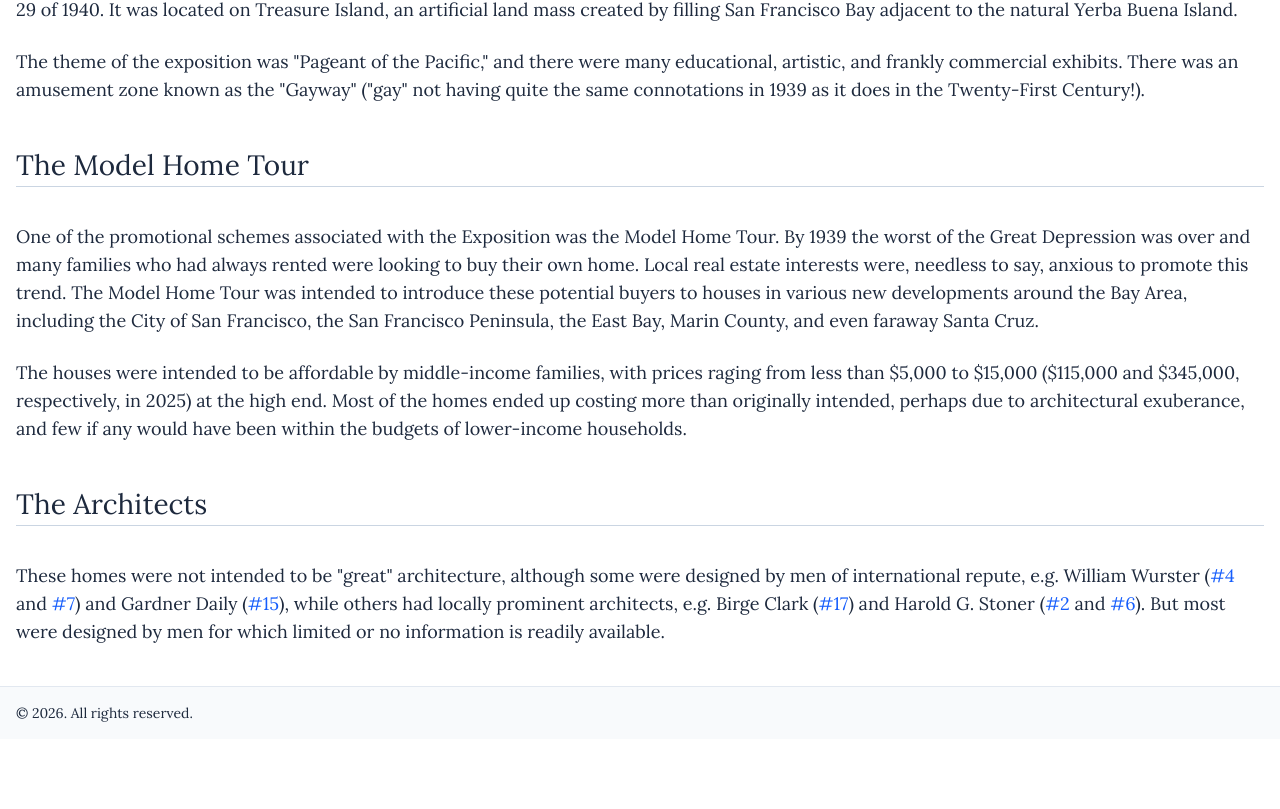
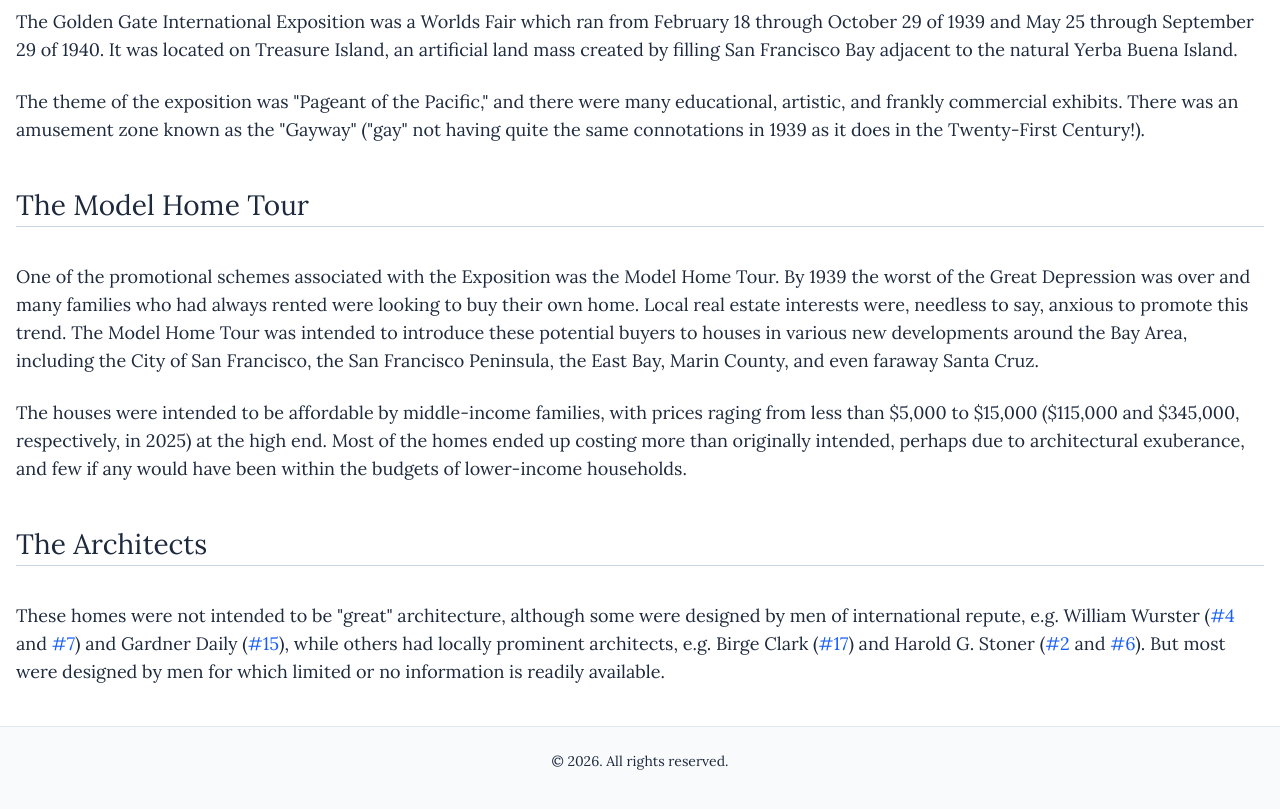
Before and after one commit to tdkent/ModelHomes-Frontend, a React (Vite) app: page / in a window 1280 px wide. Shown: the part 951-1760 px from the top of the page. Before the commit the page ends 1690 px from the top, so only its background shows below. Built offline with nearby package versions, Linux system fonts and the light colour scheme; no server answers.

Commit message:
layout fixes

```diff
--- a/src/components/layout/Footer.tsx
+++ b/src/components/layout/Footer.tsx
@@ -1,6 +1,6 @@
 export default function Footer() {
 	return (
-		<footer className="border-t p-4 text-sm bg-slate-50">
+		<footer className="flex flex-col justify-center items-center border-t pt-6 pb-12 text-sm bg-slate-50">
 			© 2026. All rights reserved.
 		</footer>
 	);
--- a/src/components/layout/nav/Shelf.tsx
+++ b/src/components/layout/nav/Shelf.tsx
@@ -28,9 +28,9 @@ export default function Shelf({
 	return (
 		<div
 			inert={!showShelf}
-			className={`fixed top-0 right bg-white w-full h-screen z-40 ${instantClose ? "" : "transition-all duration-400"} ${showShelf ? "opacity-100" : "opacity-0"}`}
+			className={`fixed top-0 right bg-white w-full h-dvh z-40 ${instantClose ? "" : "transition-all duration-400"} ${showShelf ? "opacity-100" : "opacity-0"}`}
 		>
-			<div className="w-full h-full flex-1 px-4 pt-16 pb-8 flex flex-col">
+			<div className="w-full h-full flex-1 px-4 pt-16 pb-2 flex flex-col">
 				<nav className="flex-1 min-h-0">
 					<ul className="flex flex-col h-full min-h-0 divide-y text-xl pt-8">
 						{navLinks.map((link) => {
@@ -84,9 +84,6 @@ export default function Shelf({
 						</li>
 					</ul>
 				</nav>
-				<div className="font-sans border-2 border-dotted p-2 rounded-lg text-base">
-					Model Homes of the San Francisco International Exposition, 1939-40
-				</div>
 			</div>
 		</div>
 	);
--- a/src/index.css
+++ b/src/index.css
@@ -147,6 +147,6 @@
   }
 
   .content {
-    @apply mx-4 my-10;
+    @apply mx-4 mb-10 mt-20;
   }
 }
```
